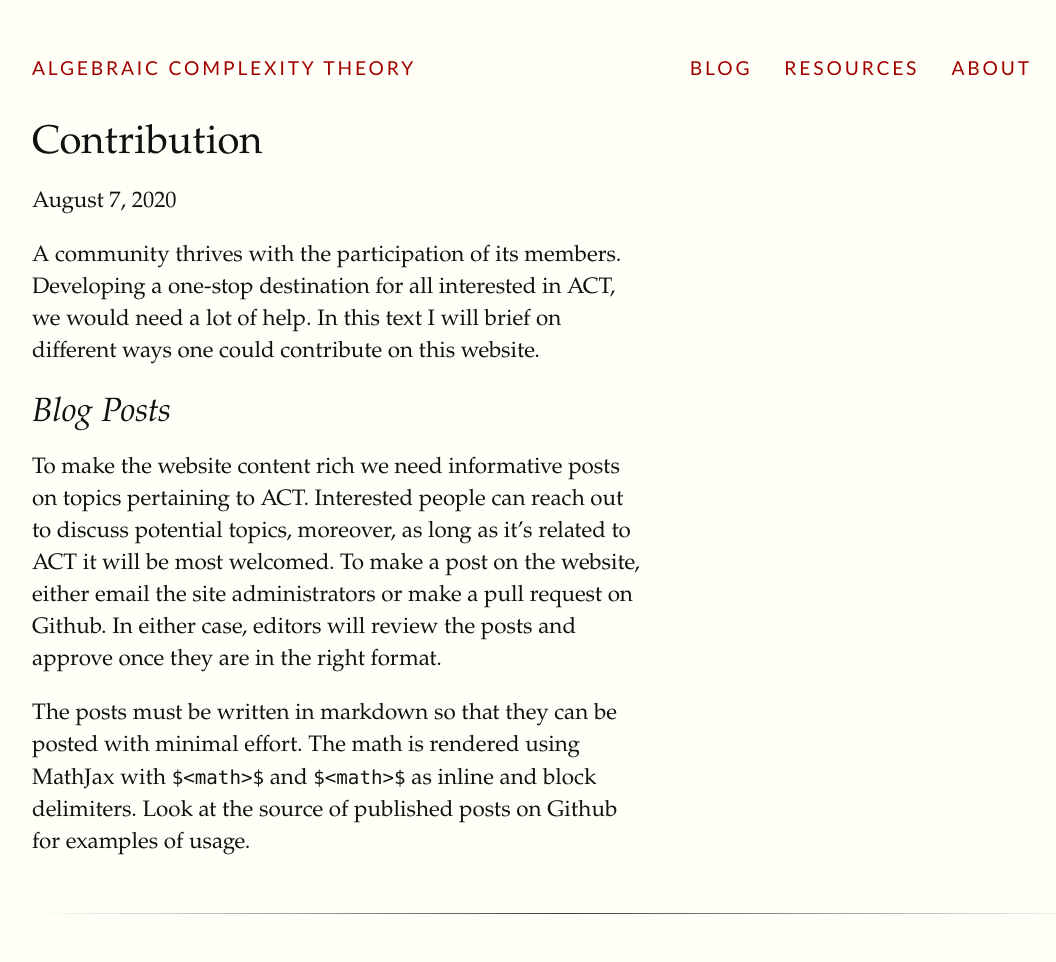
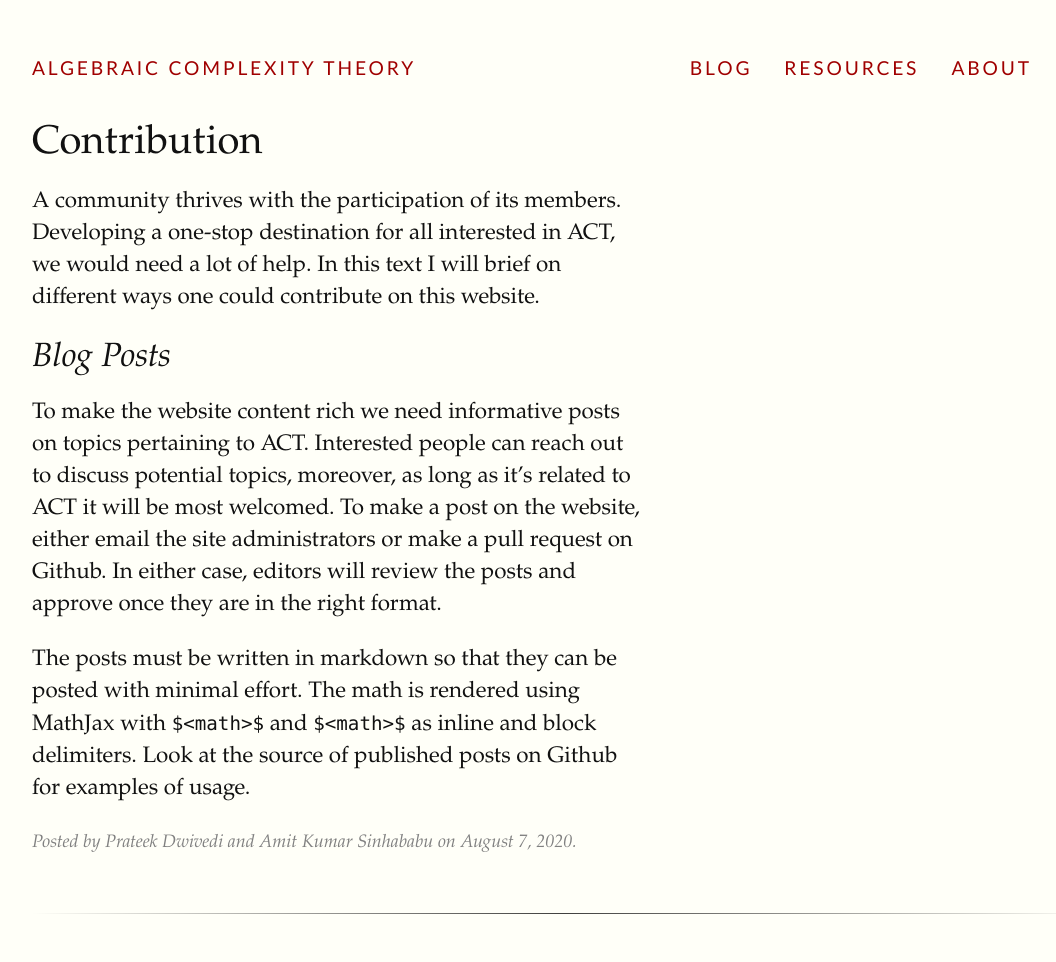
Before and after one commit to AlgComplexity/algcomplexity.github.io, a Jekyll site: the page built from _posts/2021-08-07-Contribute.md, in a window 1280 px wide. Shown: the whole page, without its empty margins (128-1184 px from the left). Built offline with Jekyll 4.4.1, drawn with Linux system fonts in a browser that asks for light colours; comment, search, counter and statistics services are not loaded.

Commit message:
comments on posts

```diff
--- a/_layouts/post.html
+++ b/_layouts/post.html
@@ -2,6 +2,19 @@
 layout: default
 ---
 <h1>{{ page.title}}</h1>
-<p class="subtitle">{{ page.date | date: "%B %-d, %Y" }}</p>
+<!-- <p class="subtitle">{{ page.date | date: "%B %-d, %Y" }}</p> -->
 
 {{ content }}
+
+<p class="postby">
+    Posted {% if page.authors %}by{% for author in page.authors %}{% if forloop.first == false %}{% if forloop.last == true %} and{% else %},{% endif %}{% endif %} {{ author }}{% endfor %}{% endif %} on {{ page.date | date: "%B %e, %Y" }}.
+</p>
+
+<script src="https://utteranc.es/client.js"
+        repo="AlgComplexity/algcomplexity.github.io"
+        issue-term="pathname"
+        label="comment"
+        theme="github-light"
+        crossorigin="anonymous"
+        async>
+</script>
--- a/_posts/2021-08-07-Contribute.md
+++ b/_posts/2021-08-07-Contribute.md
@@ -3,6 +3,9 @@
 title:  "Contribution"
 date:   2020-08-07 10:46:04
 categories: general
+authors:
+    - Prateek Dwivedi
+    - Amit Kumar Sinhababu
 ---
 
 A community thrives with the participation of its members. Developing a one-stop destination for all interested in ACT, we would need a lot of help. In this text I will brief on different ways one could contribute on this website. <!--more-->
--- a/css/tufte.scss
+++ b/css/tufte.scss
@@ -653,3 +653,14 @@
 .nav-links{
   float: right;
 }
+
+.utterances{
+  margin-left: 0px;
+  margin-top: 100px;
+}
+
+.postby{
+  color: gray;
+  font-style: italic;
+  font-size: large;
+}
```
